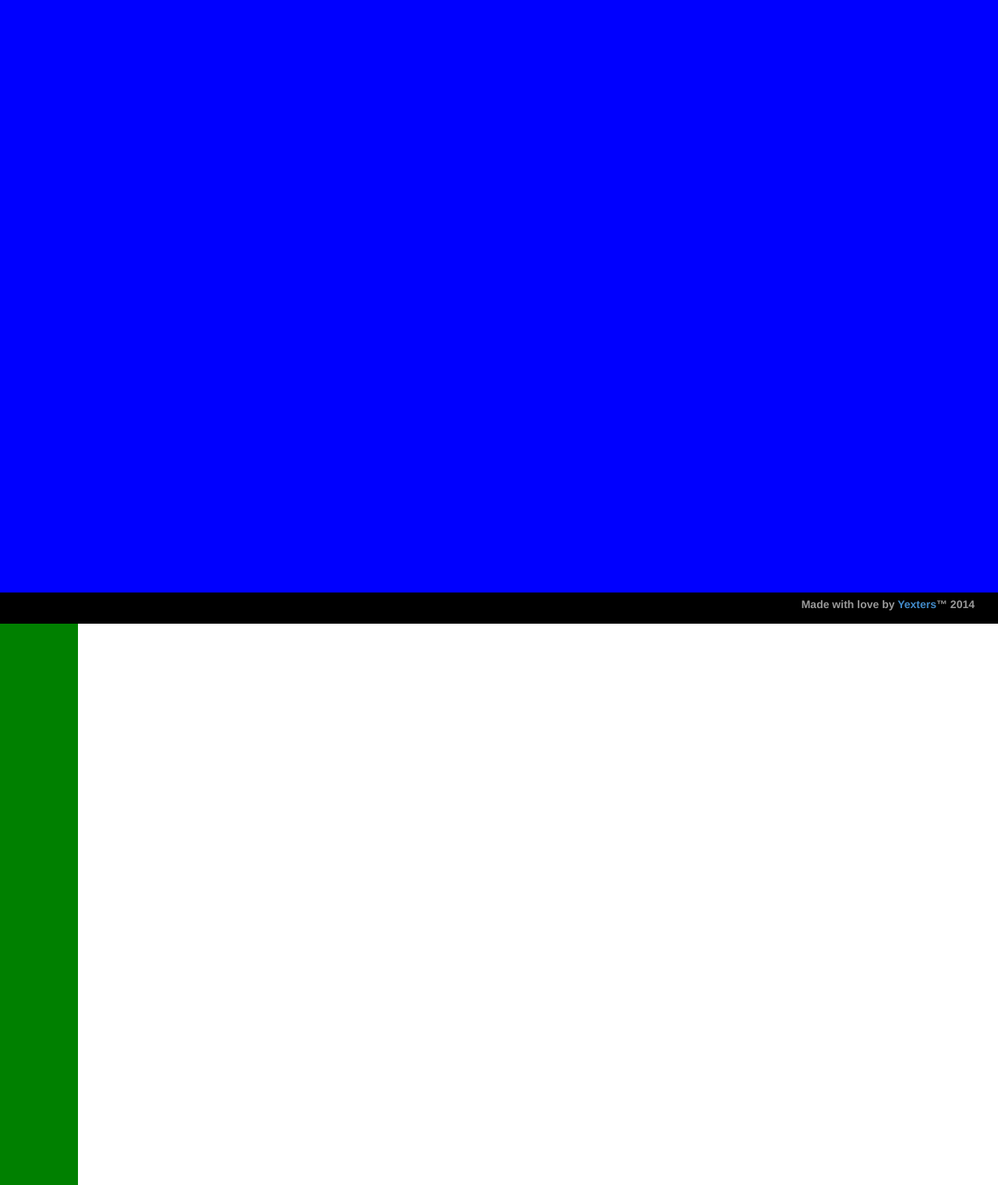
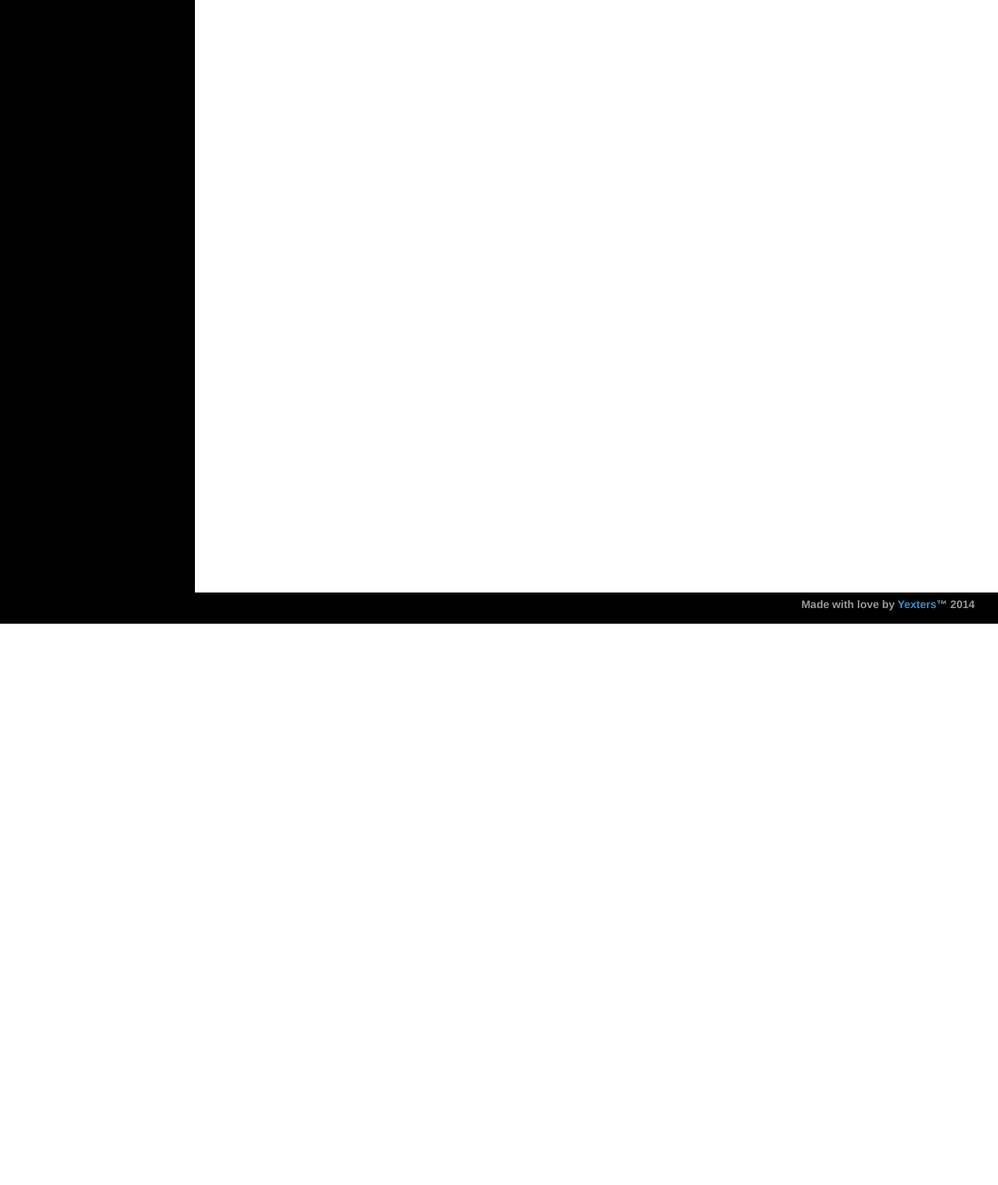
Before and after one commit to rdlin/hackprinceton2014, a Flask app: template templates/room.html in a window 1280 px wide. Shown: the whole page at 78% size. After the commit the page ends 800 px from the top, so only its background shows below. Run offline with Flask 2, Linux system fonts and the light colour scheme; the template is opened without the code that fills it: most values are stand-ins (such as "Sample title", 1, 10 or a date in 2020); style sheets or scripts are compiled from the project's sources; parts of the project's set-up code (start-up, migrations or seed data) failed here and were passed over; some libraries are stand-ins or nearby versions.

Commit message:
fixed styling for rooms

```diff
--- a/static/css/main.css
+++ b/static/css/main.css
@@ -1,6 +1,4 @@
 #content {
-  width: 100%;
-  height: 100%;
   background: url("/static/images/hp-background.jpg");
   background-size: cover; }
   #content .hp-centered {
--- a/static/css/room.css
+++ b/static/css/room.css
@@ -1,8 +1,24 @@
-#container {
-  background-color: blue;
-  height: 100%; }
+#content {
+  padding-left: 250px;
+  transition: all 0.4s ease 0s; }
 
-#right-nav {
-  background-color: green;
-  width: 100px;
-  height: 100%; }
+#content #left-nav-wrapper {
+  margin-left: -250px;
+  left: 250px;
+  width: 250px;
+  background: #000;
+  position: fixed;
+  height: 100%;
+  overflow-y: auto;
+  z-index: 1000;
+  transition: all 0.4s ease 0s; }
+  #content #left-nav-wrapper .left-nav {
+    position: absolute;
+    top: 0;
+    width: 250px;
+    list-style: none;
+    margin: 0;
+    padding-bottom: 40px; }
+#content #container {
+  height: 100%;
+  width: 100%; }
--- a/static/sass/main.scss
+++ b/static/sass/main.scss
@@ -1,6 +1,4 @@
 #content {
-  width: 100%;
-  height: 100%;
   background: url('/static/images/hp-background.jpg');
   background-size: cover;
 
--- a/static/sass/room.scss
+++ b/static/sass/room.scss
@@ -1,10 +1,32 @@
-#container {
-  background-color: blue;
-  height: 100%;
+#content {
+  padding-left: 250px;
+  transition: all 0.4s ease 0s;
 }
 
-#right-nav {
-  background-color: green;
-  width: 100px;
-  height: 100%;
+#content {
+  #left-nav-wrapper {
+    margin-left: -250px;
+    left: 250px;
+    width: 250px;
+    background: #000;
+    position: fixed;
+    height: 100%;
+    overflow-y: auto;
+    z-index: 1000;
+    transition: all 0.4s ease 0s;
+
+    .left-nav {
+      position: absolute;
+      top: 0;
+      width: 250px;
+      list-style: none;
+      margin: 0;
+      padding-bottom: 40px
+    }
+  }
+
+  #container {
+    height: 100%;
+    width: 100%;
+  }
 }
--- a/templates/room.html
+++ b/templates/room.html
@@ -11,9 +11,11 @@
 {% block content %}
   <input type="hidden" class="js-username" value="{{username}}">
   <input type="hidden" class="js-roomname" value="{{room_name}}">
+  <div id="left-nav-wrapper">
+    <ul class="left-nav">
+    </ul>
+  </div>
   <div id="container">
-  </div>
-  <div id="right-nav">
   </div>
 {% endblock %}
 
```
Also changed, not shown: 1 other file.
